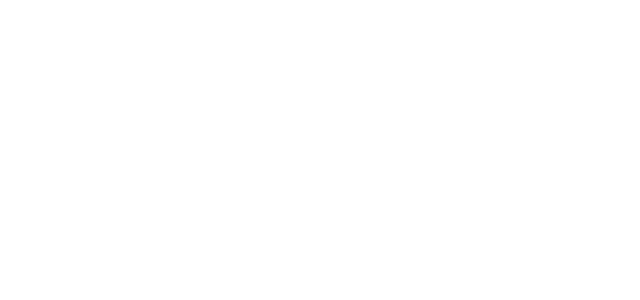
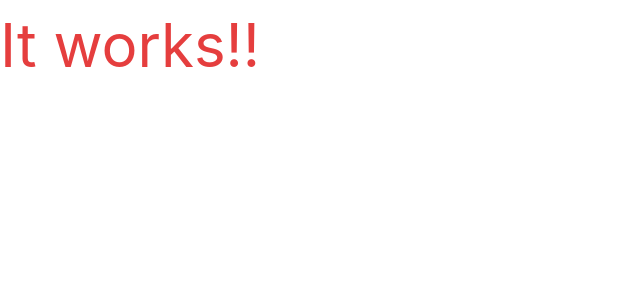
Before and after one commit to texasroh/airbnb-clone2-frontend, a React (Create React App) app: page / in a window 1280 px wide. Shown: the top 300 px of the page, without its empty margins (0-640 px from the left). Built offline with nearby package versions, Linux system fonts and the light colour scheme.

Commit message:
install chakra ui

```diff
--- a/package.json
+++ b/package.json
@@ -3,6 +3,9 @@
   "version": "0.1.0",
   "private": true,
   "dependencies": {
+    "@chakra-ui/react": "^2.3.5",
+    "@emotion/react": "^11.10.4",
+    "@emotion/styled": "^11.10.4",
     "@testing-library/jest-dom": "^5.16.5",
     "@testing-library/react": "^13.4.0",
     "@testing-library/user-event": "^13.5.0",
@@ -10,8 +13,10 @@
     "@types/node": "^16.11.65",
     "@types/react": "^18.0.21",
     "@types/react-dom": "^18.0.6",
+    "framer-motion": "^7.5.3",
     "react": "^18.2.0",
     "react-dom": "^18.2.0",
+    "react-router-dom": "^6.4.2",
     "react-scripts": "5.0.1",
     "typescript": "^4.8.4",
     "web-vitals": "^2.1.4"
--- a/src/App.tsx
+++ b/src/App.tsx
@@ -1,9 +1,14 @@
-import React from 'react';
+import { Text } from "@chakra-ui/react";
+import React from "react";
 
 function App() {
-  return (
-    <div />
-  );
+    return (
+        <div>
+            <Text fontSize={"6xl"} color={"red.500"}>
+                It works!!
+            </Text>
+        </div>
+    );
 }
 
 export default App;
--- a/src/index.tsx
+++ b/src/index.tsx
@@ -1,12 +1,15 @@
-import React from 'react';
-import ReactDOM from 'react-dom/client';
-import App from './App';
+import { ChakraProvider } from "@chakra-ui/react";
+import React from "react";
+import ReactDOM from "react-dom/client";
+import App from "./App";
 
 const root = ReactDOM.createRoot(
-  document.getElementById('root') as HTMLElement
+    document.getElementById("root") as HTMLElement
 );
 root.render(
-  <React.StrictMode>
-    <App />
-  </React.StrictMode>
+    <React.StrictMode>
+        <ChakraProvider>
+            <App />
+        </ChakraProvider>
+    </React.StrictMode>
 );
```
Also changed, not shown: 1 other file (tests, documents, lock files or other folders).
